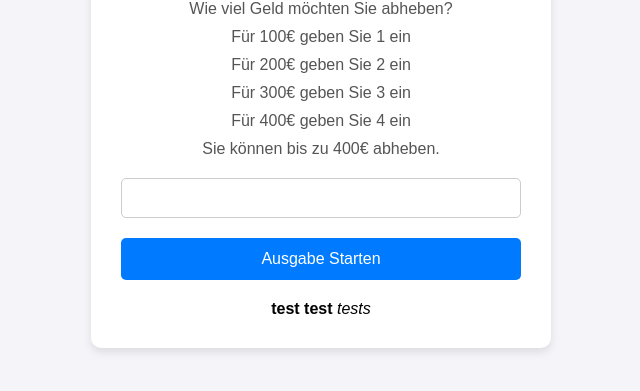
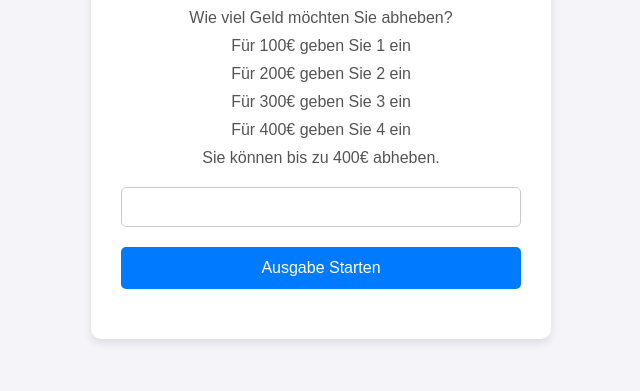
Before and after one commit to MoritzBreuss/2AHWII, a plain HTML site: page 2024-10-06 Bankautomat/index.html in a window 1280 px wide. Shown: the part 273-664 px from the top of the page, without its empty margins (319-959 px from the left). Drawn offline with Linux system fonts and the light colour scheme.

Commit message:
2024-11-11 Update

```diff
--- a/2024-10-06 Bankautomat/index.html
+++ b/2024-10-06 Bankautomat/index.html
@@ -19,9 +19,6 @@
         <input type="number" id="input"> <!-- Eingabefeld für die Zahleneingabe -->
         <button id="Starten">Ausgabe Starten</button> <!-- Button, um den Vorgang zu starten -->
         <p id="output"></p> <!-- Ausgabe des Ergebnisses -->
-        <strong>test</strong>
-        <b>test</b>
-        <em>tests</em>
     </div>
 </body>
 </html>
--- a/2024-11-05 Webseite Blumengeschäft Shop mit JavaScript/script.js
+++ b/2024-11-05 Webseite Blumengeschäft Shop mit JavaScript/script.js
@@ -5,7 +5,7 @@ let sum = 0;
 
 function selection() {
     const productDropdown = document.getElementById("product");
-    const productPrice = productDropdown.value;
+    const productPrice = Number(productDropdown.value);
     document.getElementById("output").innerHTML = productPrice + "€";
 }
 
```
